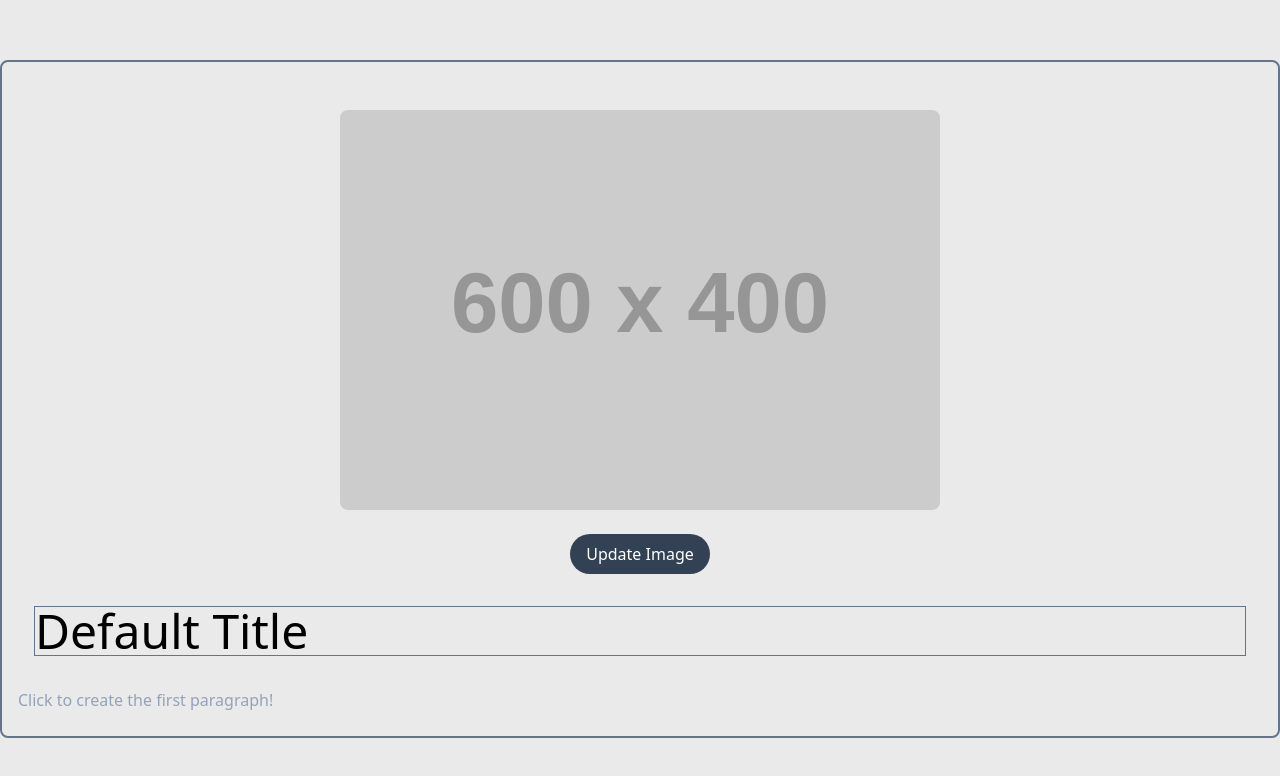
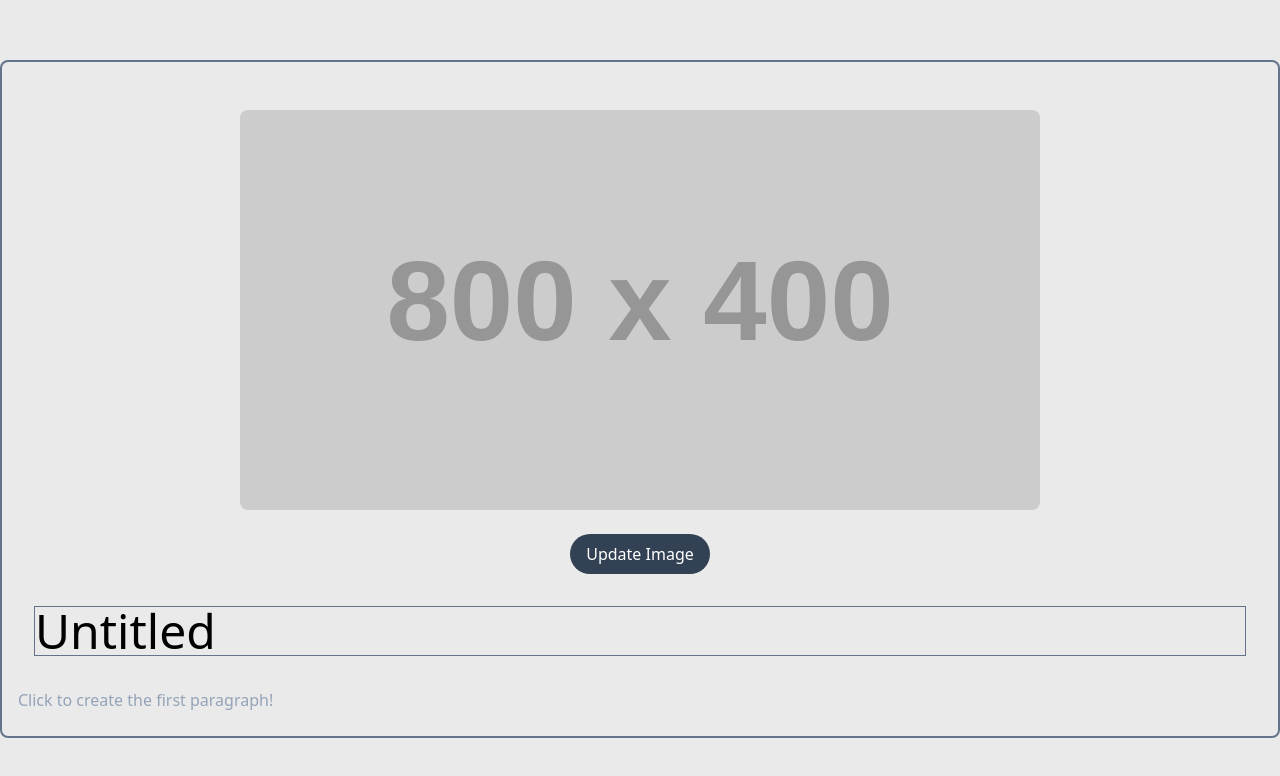
Before and after one commit to LanguageXange/notionTS, a React (Vite) app: page / in a window 1280 px wide. Shown: the top 776 px of the page. Built offline with nearby package versions, Linux system fonts and the light colour scheme.

Commit message:
create provider custom hooks and rename folders

```diff
--- a/src/App.tsx
+++ b/src/App.tsx
@@ -1,11 +1,17 @@
 import "./App.css";
-import { Page } from "./Page/Page";
+import { Page } from "./components/Page";
+import { AppStateProvider } from "./context/AppStateProvider";
+import { createPage } from "./utils/misc";
+
+const initialState = createPage();
 
 function App() {
   return (
-    <div className="border-2 border-slate-500 rounded-lg py-6 px-4">
-      <Page />
-    </div>
+    <AppStateProvider initialState={initialState}>
+      <div className="border-2 border-slate-500 rounded-lg py-6 px-4">
+        <Page />
+      </div>
+    </AppStateProvider>
   );
 }
 
--- a/src/Page/Page.tsx
+++ /dev/null
@@ -1,60 +0,0 @@
-import { useState } from "react";
-import { NodeData } from "../utils/types";
-import { useFocusedNodeIndex } from "./useFocusedNodeIndex";
-import { Cover } from "./Cover";
-import { Spacer } from "./Spacer";
-import { Title } from "./Title";
-import { BasicNode } from "../Node/BasicNode";
-import { nanoid } from "nanoid";
-
-export const Page = () => {
-  const [nodes, setNodes] = useState<NodeData[]>([]);
-  const [title, setTitle] = useState("Default Title");
-  const [focusId, setFocusId] = useFocusedNodeIndex({ nodes });
-  const addNode = (node: NodeData, index: number) => {
-    const newNodes = [...nodes];
-    newNodes.splice(index, 0, node); // adding new node after the given index
-    setNodes(newNodes);
-  };
-
-  const removeNodeByIndex = (index: number) => {
-    const newNodes = [...nodes];
-    newNodes.splice(index, 1);
-    setNodes(newNodes);
-  };
-
-  const changeNodeValue = (index: number, value: string) => {
-    const newNodes = [...nodes];
-    newNodes[index].value = value;
-    setNodes(newNodes);
-  };
-
-  return (
-    <div>
-      <Cover />
-      <div>
-        <Title addNode={addNode} title={title} changePageTitle={setTitle} />
-
-        {nodes.map((node, index) => (
-          <BasicNode
-            key={node.id}
-            node={node}
-            isFocused={focusId === index}
-            updateFocusedIndex={setFocusId}
-            index={index}
-            addNode={addNode}
-            removeNodeByIndex={removeNodeByIndex}
-            changeNodeValue={changeNodeValue}
-          />
-        ))}
-
-        <Spacer
-          showHint={!nodes.length}
-          handleClick={() => {
-            addNode({ type: "text", value: "", id: nanoid() }, nodes.length);
-          }}
-        />
-      </div>
-    </div>
-  );
-};
--- a/src/Node/BasicNode.tsx
+++ b/src/components/BasicNode.tsx
@@ -6,6 +6,7 @@ import {
 } from "react";
 import { NodeData } from "../utils/types";
 import { nanoid } from "nanoid";
+import { useAppState } from "../context/AppStateProvider";
 
 // Page will have a list of nodes and need to remeber which one is focused
 type BasicNodeProps = {
@@ -13,9 +14,6 @@ type BasicNodeProps = {
   updateFocusedIndex: (id: number) => void;
   isFocused: boolean;
   index: number;
-  addNode: (node: NodeData, id: number) => void;
-  removeNodeByIndex: (id: number) => void;
-  changeNodeValue: (id: number, value: string) => void;
 };
 
 export const BasicNode = ({
@@ -23,11 +21,10 @@ export const BasicNode = ({
   updateFocusedIndex,
   isFocused,
   index,
-  addNode,
-  removeNodeByIndex,
-  changeNodeValue,
 }: BasicNodeProps) => {
   const nodeRef = useRef<HTMLDivElement>(null);
+
+  const { changeNodeValue, removeNodeByIndex, addNode } = useAppState();
 
   useEffect(() => {
     if (isFocused) {
--- a/src/Page/Cover.tsx
+++ b/src/components/Cover.tsx
@@ -14,7 +14,7 @@ export const Cover = () => {
     <div className="flex-col">
       <img
         className="mx-auto my-6 rounded-lg"
-        src="https://placehold.co/600x400"
+        src="https://placehold.co/800x400"
         alt="cover image"
       />
       <button
--- /dev/null
+++ b/src/components/Page.tsx
@@ -0,0 +1,37 @@
+import { useFocusedNodeIndex } from "../hooks/useFocusedNodeIndex";
+import { Cover } from "./Cover";
+import { Spacer } from "./Spacer";
+import { Title } from "./Title";
+import { BasicNode } from "./BasicNode";
+import { nanoid } from "nanoid";
+import { useAppState } from "../context/AppStateProvider";
+
+export const Page = () => {
+  const { addNode, setTitle, title, nodes } = useAppState();
+  const [focusId, setFocusId] = useFocusedNodeIndex({ nodes });
+
+  return (
+    <div>
+      <Cover />
+      <div>
+        <Title addNode={addNode} title={title} changePageTitle={setTitle} />
+        {nodes.map((node, index) => (
+          <BasicNode
+            key={node.id}
+            node={node}
+            isFocused={focusId === index}
+            updateFocusedIndex={setFocusId}
+            index={index}
+          />
+        ))}
+
+        <Spacer
+          showHint={!nodes.length}
+          handleClick={() => {
+            addNode({ type: "text", value: "", id: nanoid() }, nodes.length);
+          }}
+        />
+      </div>
+    </div>
+  );
+};
--- /dev/null
+++ b/src/context/AppStateProvider.tsx
@@ -0,0 +1,25 @@
+import { createContext, useContext } from "react";
+import { usePageState } from "../hooks/usePageState";
+import { Page } from "../utils/types";
+
+type AppContextType = ReturnType<typeof usePageState>;
+
+const AppStateContext = createContext<AppContextType>({} as AppContextType);
+
+type ProviderProps = {
+  children: React.ReactNode;
+  initialState: Page;
+};
+
+export const AppStateProvider = ({ children, initialState }: ProviderProps) => {
+  const pageStateHandlers = usePageState(initialState);
+
+  return (
+    <AppStateContext.Provider value={pageStateHandlers}>
+      {children}
+    </AppStateContext.Provider>
+  );
+};
+
+// eslint-disable-next-line react-refresh/only-export-components
+export const useAppState = () => useContext(AppStateContext);
--- a/src/Page/useFocusedNodeIndex.ts
+++ b/src/hooks/useFocusedNodeIndex.ts
@@ -4,7 +4,7 @@ type Props = {
   nodes: NodeData[];
 };
 
-// custom hook
+// custom hook that updates focusIndex on arrow up and down
 export const useFocusedNodeIndex = ({
   nodes,
 }: Props): [number, Dispatch<SetStateAction<number>>] => {
--- /dev/null
+++ b/src/hooks/usePageState.ts
@@ -0,0 +1,58 @@
+import { useState } from "react";
+
+import { Page, NodeData, NodeType } from "../utils/types";
+
+export const usePageState = (initialState: Page) => {
+  const [page, setPage] = useState<Page>(initialState);
+
+  // extract similar logic to `updateNode` function
+  const updateNode = (cb: (nodes: NodeData[]) => void) => {
+    const newNodes = [...page.nodes];
+    cb(newNodes); // mutating logic here
+    setPage({ ...page, nodes: newNodes });
+  };
+
+  const addNode = (node: NodeData, index: number) => {
+    // adding new node after the given index
+    updateNode((nodes) => nodes.splice(index, 0, node));
+  };
+
+  const removeNodeByIndex = (index: number) => {
+    updateNode((nodes) => nodes.splice(index, 1));
+  };
+
+  const changeNodeValue = (index: number, value: string) => {
+    updateNode((nodes) => (nodes[index].value = value));
+  };
+
+  const changeNodeType = (index: number, type: NodeType) => {
+    updateNode((nodes) => {
+      nodes[index].type = type;
+      nodes[index].value = ""; // reset value when changing type
+    });
+  };
+
+  const setNodes = (nodes: NodeData[]) => {
+    setPage({ ...page, nodes });
+  };
+
+  const setTitle = (title: string) => {
+    setPage({ ...page, title });
+  };
+  const setCoverImage = (cover: string) => {
+    setPage({ ...page, cover });
+  };
+
+  return {
+    nodes: page.nodes,
+    title: page.title,
+    cover: page.cover,
+    changeNodeType,
+    changeNodeValue,
+    addNode,
+    removeNodeByIndex,
+    setCoverImage,
+    setTitle,
+    setNodes,
+  };
+};
--- /dev/null
+++ b/src/utils/misc.ts
@@ -0,0 +1,14 @@
+import { nanoid } from "nanoid";
+import { Page } from "./types";
+export const createPage = (): Page => {
+  const slug = nanoid();
+  const id = nanoid();
+  const page = {
+    title: "Untitled",
+    id,
+    slug,
+    nodes: [],
+    cover: "",
+  };
+  return page;
+};
```
Also changed, not shown: src/components/Spacer.tsx (renamed from src/Page/Spacer.tsx), src/components/Title.tsx (renamed from src/Page/Title.tsx).
